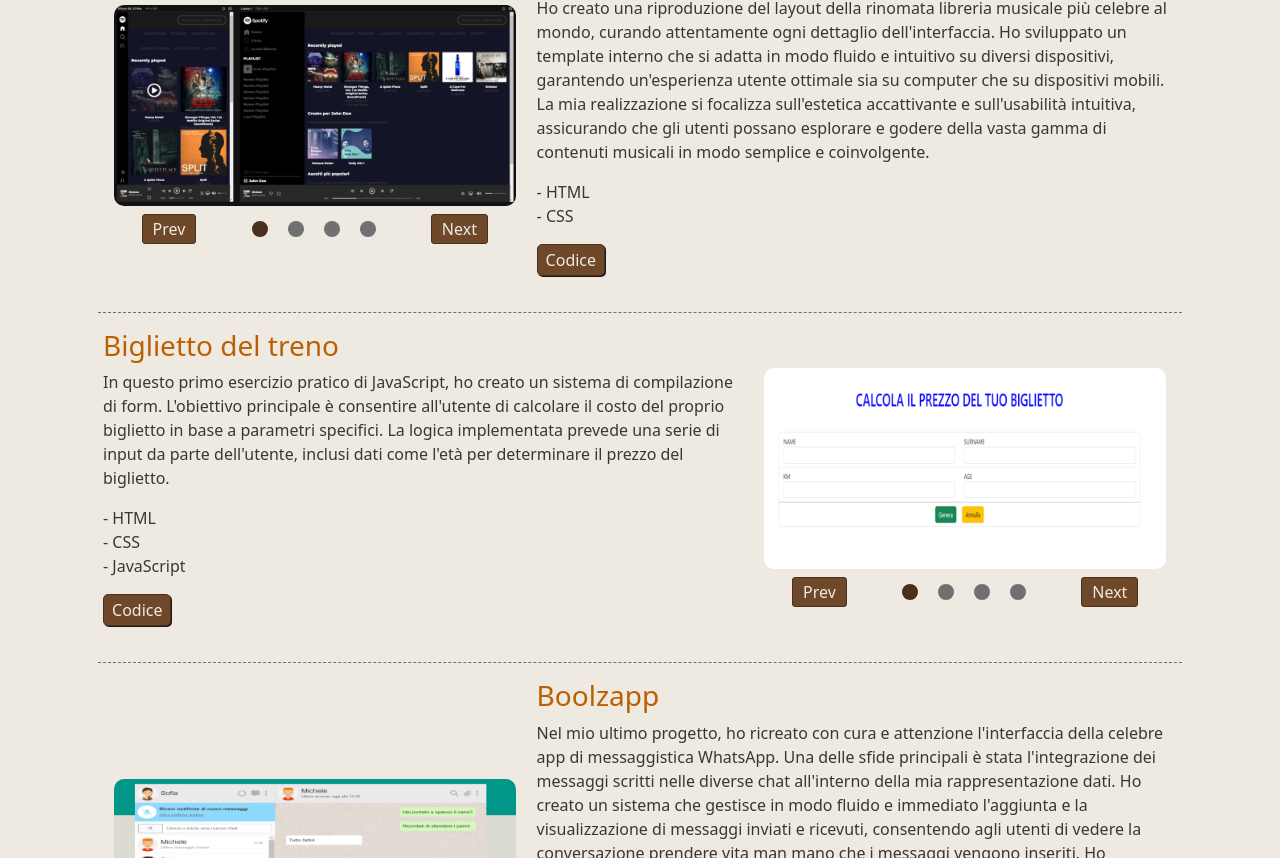
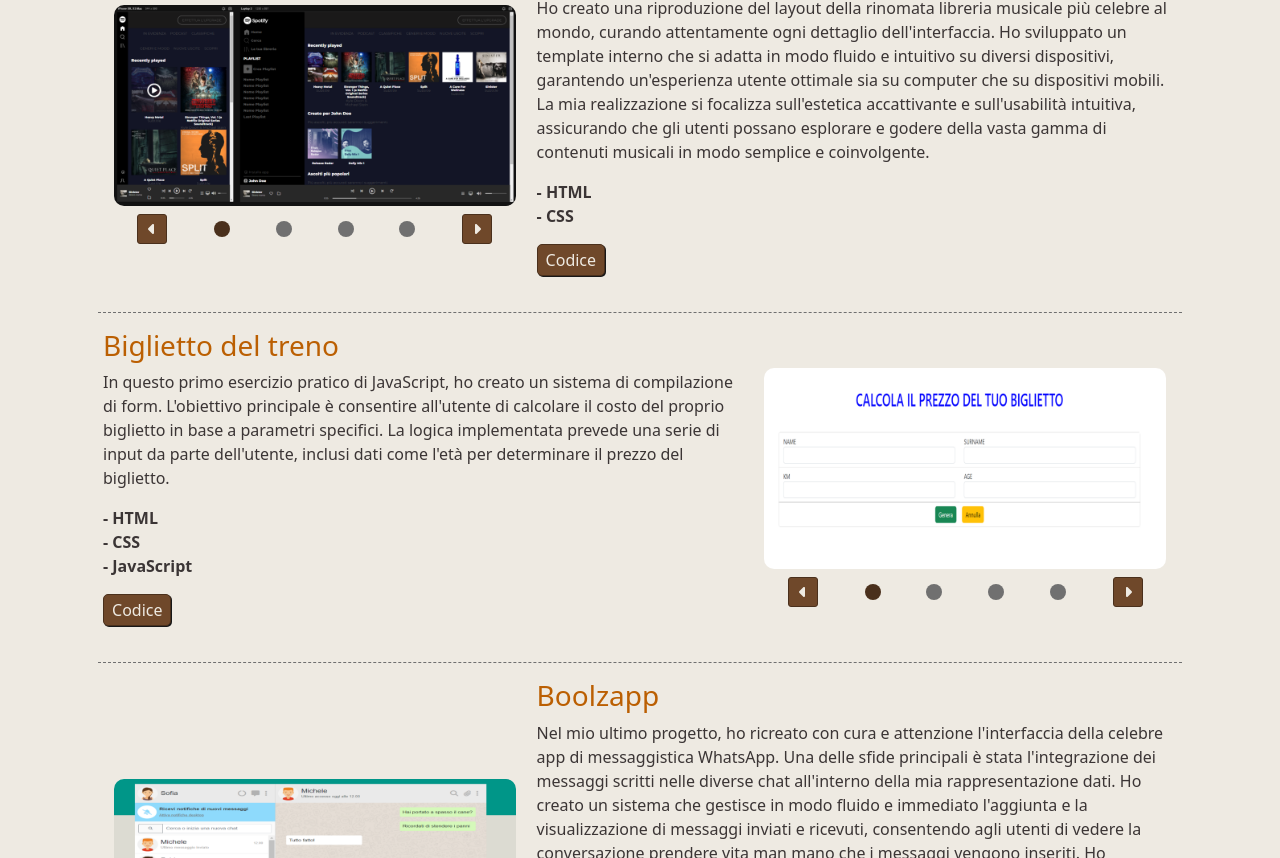
Before and after one commit to TartagliaFilippo/portfolio, a Vue app: page / in a window 1280 px wide. Shown: the part 1202-2060 px from the top of the page. Built offline with nearby package versions, Linux system fonts and the light colour scheme.

Commit message:
edit general style

```diff
--- a/src/components/AboutMe.vue
+++ b/src/components/AboutMe.vue
@@ -140,6 +140,8 @@
         background-color: $bg-primary-100;
         color: $bg-primary;
         box-shadow: 0 0 $bg-primary;
+        font-weight: bold;
+        border: 2px solid $bg-primary-500;
 
         a {
           color: $bg-primary-500;
--- a/src/components/Projects.vue
+++ b/src/components/Projects.vue
@@ -157,6 +157,7 @@
       ul {
         list-style-type: none;
         padding-left: 0;
+        font-weight: bold;
         li {
           &::before {
             content: "- ";
@@ -176,6 +177,8 @@
         &:hover {
           background-color: $bg-primary;
           box-shadow: 0 0 $bg-black;
+          border: 2px solid $bg-primary-500;
+          font-weight: bold;
 
           a {
             color: $bg-primary-300;
--- a/src/components/Welcome.vue
+++ b/src/components/Welcome.vue
@@ -130,12 +130,14 @@
           text-decoration: none;
           position: relative;
           display: inline-block;
+          color: $cl-link-hover;
 
           font-size: 1.5rem;
           transition: transform 0.3s ease-out;
 
           &:hover {
             animation: bounce 1.5s ease infinite;
+            color: $cl-link;
           }
         }
       }
--- a/src/components/ui/Carousel.vue
+++ b/src/components/ui/Carousel.vue
@@ -35,7 +35,9 @@
       </div>
     </div>
     <div class="buttons">
-      <div class="button-slide" @click="prevSlide">Prev</div>
+      <div class="button-slide" @click="prevSlide">
+        <font-awesome-icon :icon="['fas', 'caret-left']" />
+      </div>
       <div class="thumb-nails">
         <div
           v-for="(image, index) in images"
@@ -43,7 +45,9 @@
           :class="{ active: index === currentIndex }"
         ></div>
       </div>
-      <div class="button-slide" @click="nextSlide">Next</div>
+      <div class="button-slide" @click="nextSlide">
+        <font-awesome-icon :icon="['fas', 'caret-right']" />
+      </div>
     </div>
   </div>
 </template>
@@ -93,12 +97,15 @@
       &:hover {
         background-color: $bg-primary;
         color: $bg-primary-300;
+        font-weight: bold;
+        border: 2px solid $bg-primary-500;
       }
     }
     .thumb-nails {
+      width: 50%;
       display: flex;
       flex-direction: row;
-      gap: 20px;
+      justify-content: space-between;
       .thumb {
         height: 1rem;
         width: 1rem;
--- a/src/components/ui/Navbar.vue
+++ b/src/components/ui/Navbar.vue
@@ -50,7 +50,7 @@
         aria-expanded="false"
         aria-label="Toggle navigation"
       >
-        <span class="navbar-toggler-icon"></span>
+        <font-awesome-icon :icon="['fab', 'octopus-deploy']" />
       </button>
       <div
         class="collapse navbar-collapse justify-content-end"
@@ -118,10 +118,16 @@
     box-shadow: inset 0px -5px 0px 0px $bg-primary;
   }
 }
+.navbar-toggler {
+  color: $bg-primary;
+  border: 1px solid $bg-primary;
+}
+
 .nav-link.dropdown-toggle {
   transition: transform 0.3s ease;
   &:hover {
     transform: rotate(360deg);
+    box-shadow: inset 0px 0px 0px 0px $bg-primary;
   }
 }
 .dropdown-toggle::after {
--- a/src/main.js
+++ b/src/main.js
@@ -6,14 +6,29 @@
 import { library } from "@fortawesome/fontawesome-svg-core";
 import { FontAwesomeIcon } from "@fortawesome/vue-fontawesome";
 
-import { faArrowDown, faGear } from "@fortawesome/free-solid-svg-icons";
+import {
+  faArrowDown,
+  faGear,
+  faCaretRight,
+  faCaretLeft,
+} from "@fortawesome/free-solid-svg-icons";
 import {
   faGithub,
   faLinkedin,
   faGoogle,
+  faOctopusDeploy,
 } from "@fortawesome/free-brands-svg-icons";
 
-library.add(faArrowDown, faGithub, faLinkedin, faGoogle, faGear);
+library.add(
+  faArrowDown,
+  faGithub,
+  faLinkedin,
+  faGoogle,
+  faGear,
+  faCaretRight,
+  faCaretLeft,
+  faOctopusDeploy
+);
 
 import App from "./App.vue";
 
```
